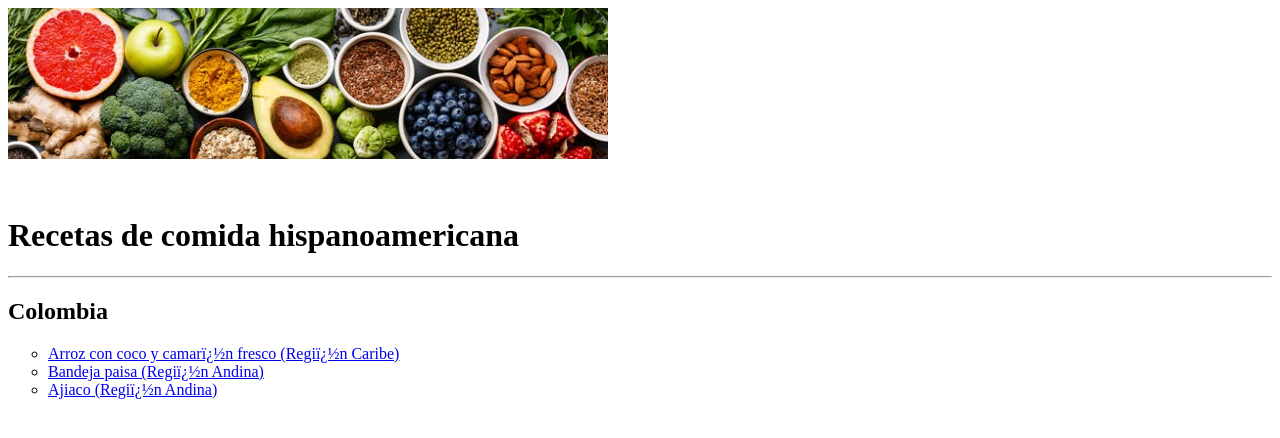
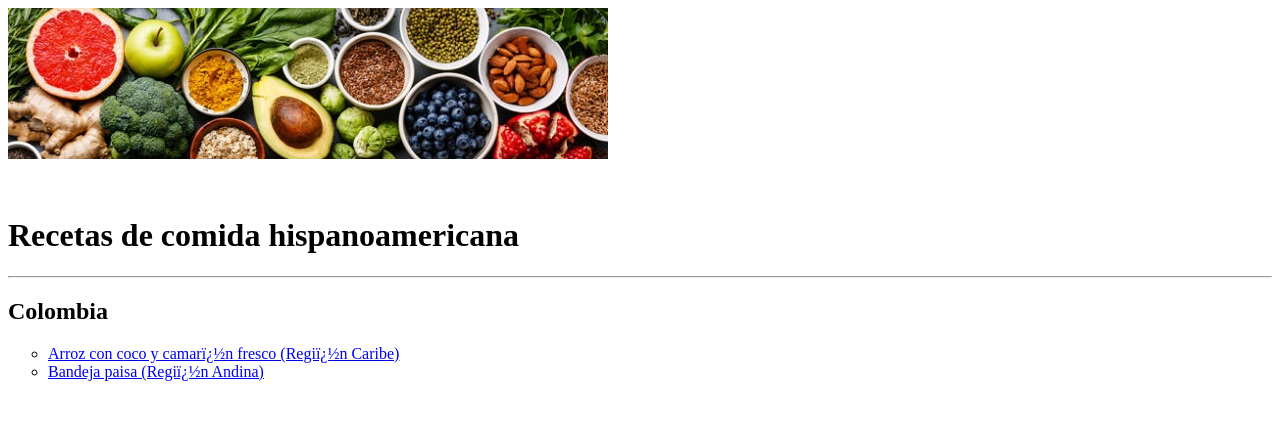
Before and after one commit to dricom/Ejemplo, a plain HTML site: page recetas/index.html in a window 1280 px wide. Drawn offline with Linux system fonts and the light colour scheme.

Commit message:
Modifiqué el index.html quitando una opción

```diff
--- a/recetas/index.html
+++ b/recetas/index.html
@@ -15,7 +15,7 @@
 	<UL>
 		<LI type="circle"><A ID="enlace1" HREF="../recetas/Colombia/arroz_coco.html">Arroz con coco y camar�n fresco (Regi�n Caribe)</A><BR></LI>
 		<LI type="circle"><A ID="enlace2" HREF="../recetas/Colombia/bandeja_paisa.html">Bandeja paisa (Regi�n Andina)</A><BR></LI>
-		<LI type="circle"><A ID="enlace3" HREF="../recetas/Colombia/ajiaco.html">Ajiaco (Regi�n Andina)</A><BR></LI>
+
 	</UL>
 </P>
 </BODY>
```
